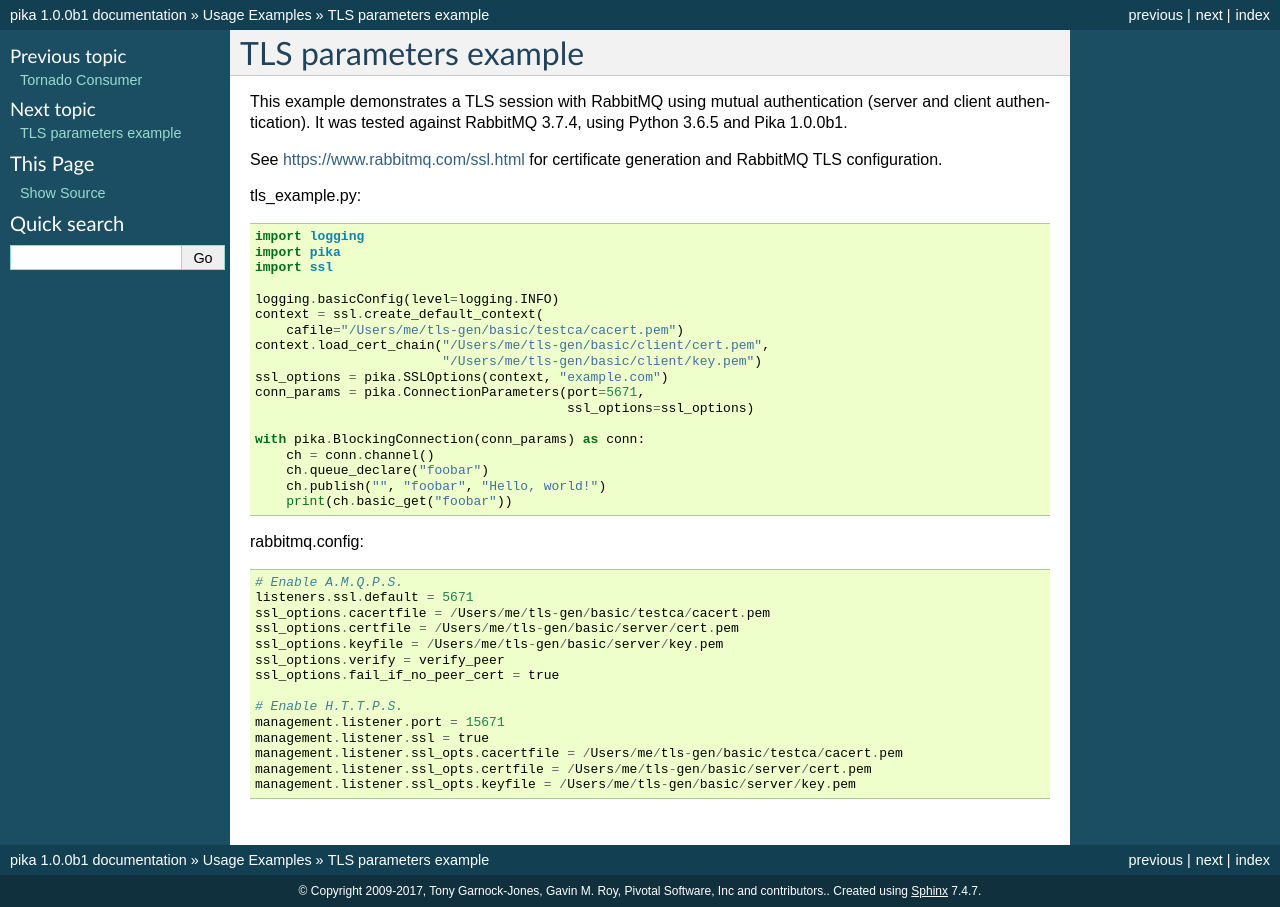
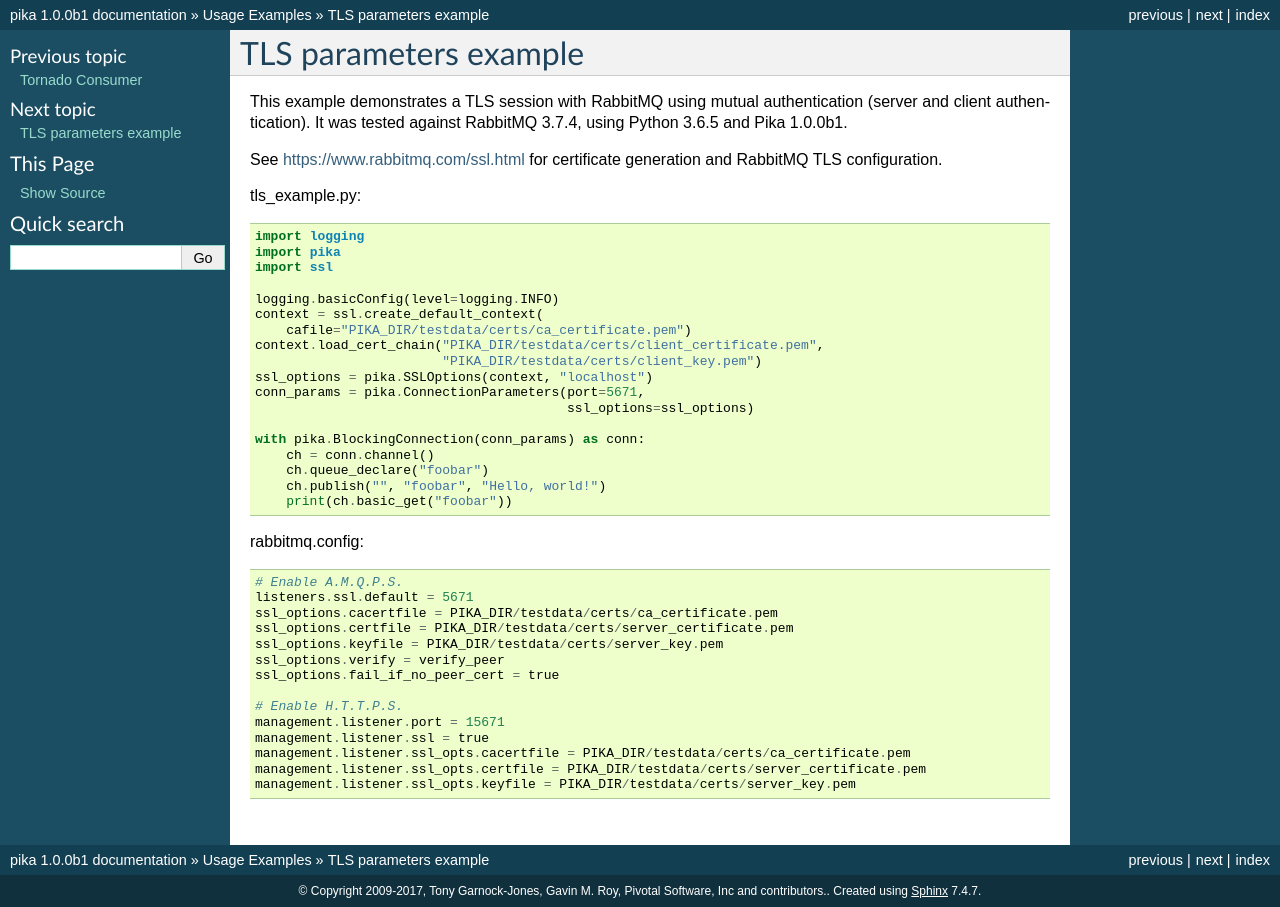
Before and after one commit to pika/pika, a Sphinx documentation site: the page built from docs/examples/tls_mutual_authentication.rst, in a window 1280 px wide. Built offline with Sphinx 7.4.7, drawn with Linux system fonts in a browser that asks for light colours.

Commit message:
Change certificate and private key paths to that of the pika/testdata directory

```diff
--- a/docs/examples/tls_mutual_authentication.rst
+++ b/docs/examples/tls_mutual_authentication.rst
@@ -13,10 +13,10 @@ tls_example.py::
 
     logging.basicConfig(level=logging.INFO)
     context = ssl.create_default_context(
-        cafile="/Users/me/tls-gen/basic/testca/cacert.pem")
-    context.load_cert_chain("/Users/me/tls-gen/basic/client/cert.pem",
-                            "/Users/me/tls-gen/basic/client/key.pem")
-    ssl_options = pika.SSLOptions(context, "example.com")
+        cafile="PIKA_DIR/testdata/certs/ca_certificate.pem")
+    context.load_cert_chain("PIKA_DIR/testdata/certs/client_certificate.pem",
+                            "PIKA_DIR/testdata/certs/client_key.pem")
+    ssl_options = pika.SSLOptions(context, "localhost")
     conn_params = pika.ConnectionParameters(port=5671,
                                             ssl_options=ssl_options)
 
@@ -30,15 +30,15 @@ rabbitmq.config::
 
     # Enable A.M.Q.P.S.
     listeners.ssl.default = 5671
-    ssl_options.cacertfile = /Users/me/tls-gen/basic/testca/cacert.pem
-    ssl_options.certfile = /Users/me/tls-gen/basic/server/cert.pem
-    ssl_options.keyfile = /Users/me/tls-gen/basic/server/key.pem
+    ssl_options.cacertfile = PIKA_DIR/testdata/certs/ca_certificate.pem
+    ssl_options.certfile = PIKA_DIR/testdata/certs/server_certificate.pem
+    ssl_options.keyfile = PIKA_DIR/testdata/certs/server_key.pem
     ssl_options.verify = verify_peer
     ssl_options.fail_if_no_peer_cert = true
 
     # Enable H.T.T.P.S.
     management.listener.port = 15671
     management.listener.ssl = true
-    management.listener.ssl_opts.cacertfile = /Users/me/tls-gen/basic/testca/cacert.pem
-    management.listener.ssl_opts.certfile = /Users/me/tls-gen/basic/server/cert.pem
-    management.listener.ssl_opts.keyfile = /Users/me/tls-gen/basic/server/key.pem
+    management.listener.ssl_opts.cacertfile = PIKA_DIR/testdata/certs/ca_certificate.pem
+    management.listener.ssl_opts.certfile = PIKA_DIR/testdata/certs/server_certificate.pem
+    management.listener.ssl_opts.keyfile = PIKA_DIR/testdata/certs/server_key.pem
```
